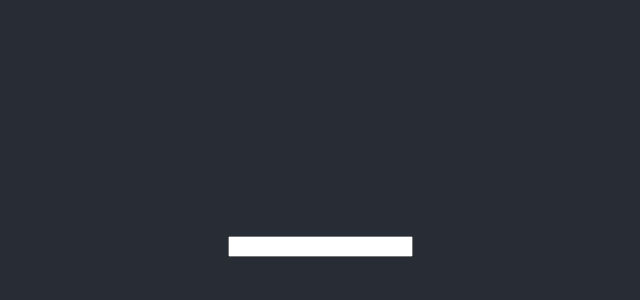
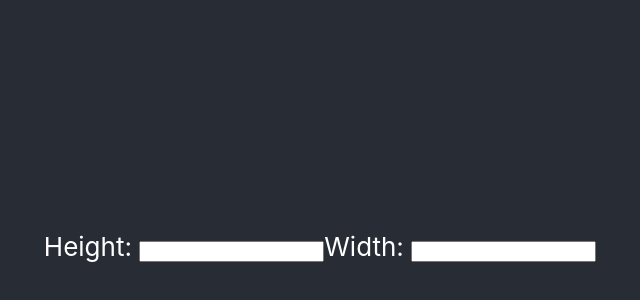
Before and after one commit to agfornalska/maze, a React (Create React App) app in the folder my-app/: page / in a window 1280 px wide. Shown: the part 154-454 px from the top of the page, without its empty margins (320-960 px from the left). Built offline with nearby package versions, Linux system fonts and the light colour scheme.

Commit message:
grid function - first stage

```diff
--- a/my-app/src/App.tsx
+++ b/my-app/src/App.tsx
@@ -1,21 +1,22 @@
 import React, { useState } from 'react'
 import './App.css'
+import Panel from './Components/Panel'
+import Grid from './Components/Grid'
 
 function App() {
-  const [value, setValue] = useState<string | number>('')
-
-  function handleChange(event: React.ChangeEvent<HTMLInputElement>) {
-    const changedValue = Number(event.target.value)
-
-    if (!isNaN(changedValue)) {
-      event.target.value === '' ? setValue('') : setValue(changedValue)
-    }
-  }
+  const [height, setHeight] = useState<string | number>('')
+  const [width, setWidth] = useState<string | number>('')
 
   return (
     <div className='App'>
       <header className='App-header'>
-        <input value={value} onChange={handleChange} />
+        <Panel
+          height={height}
+          setHeight={setHeight}
+          width={width}
+          setWidth={setWidth}
+        />
+        {height !== '' ? <Grid height={height} width={width}></Grid> : <></>}
       </header>
     </div>
   )
--- /dev/null
+++ b/my-app/src/Components/Grid.tsx
@@ -0,0 +1,8 @@
+interface GridProps {
+  height: string | number
+  width: string | number
+}
+
+export default function Grid({ height, width }: GridProps) {
+  return <ul>{}</ul>
+}
--- /dev/null
+++ b/my-app/src/Components/Panel.tsx
@@ -0,0 +1,35 @@
+interface PanelProps {
+  height: string | number
+  setHeight: (height: string | number) => void
+  width: string | number
+  setWidth: (width: string | number) => void
+}
+
+export default function Panel({
+  height,
+  setHeight,
+  width,
+  setWidth,
+}: PanelProps) {
+  function handleHeightChange(event: React.ChangeEvent<HTMLInputElement>) {
+    const changedValue = Number(event.target.value)
+
+    if (!isNaN(changedValue)) {
+      event.target.value === '' ? setHeight('') : setHeight(changedValue)
+    }
+  }
+  function handleWidthChange(event: React.ChangeEvent<HTMLInputElement>) {
+    const changedValue = Number(event.target.value)
+
+    if (!isNaN(changedValue)) {
+      event.target.value === '' ? setWidth('') : setWidth(changedValue)
+    }
+  }
+
+  return (
+    <div className='panel'>
+      Height: <input value={height} onChange={handleHeightChange} />
+      Width: <input value={width} onChange={handleWidthChange} />
+    </div>
+  )
+}
```
Also changed, not shown: my-app/src/logo.svg (deleted).
